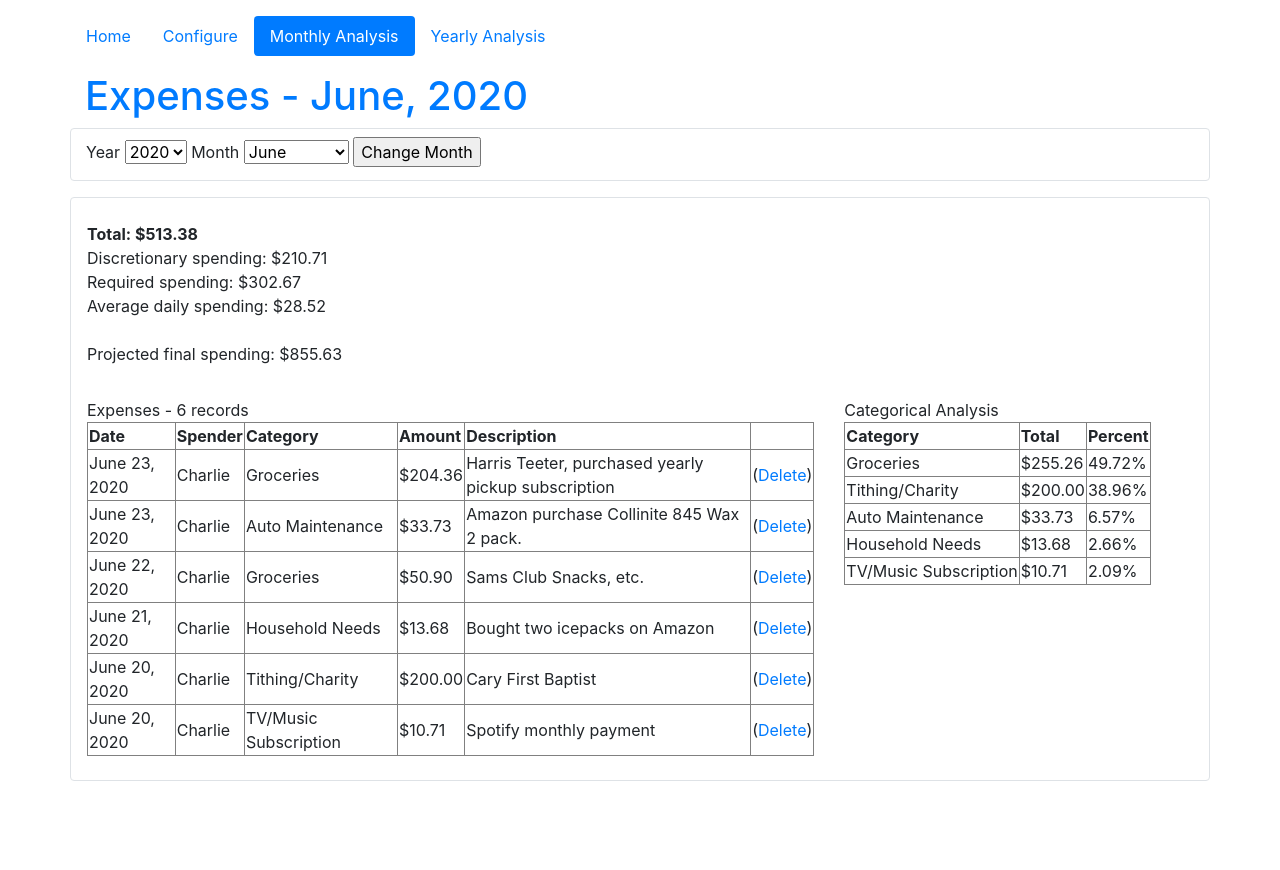
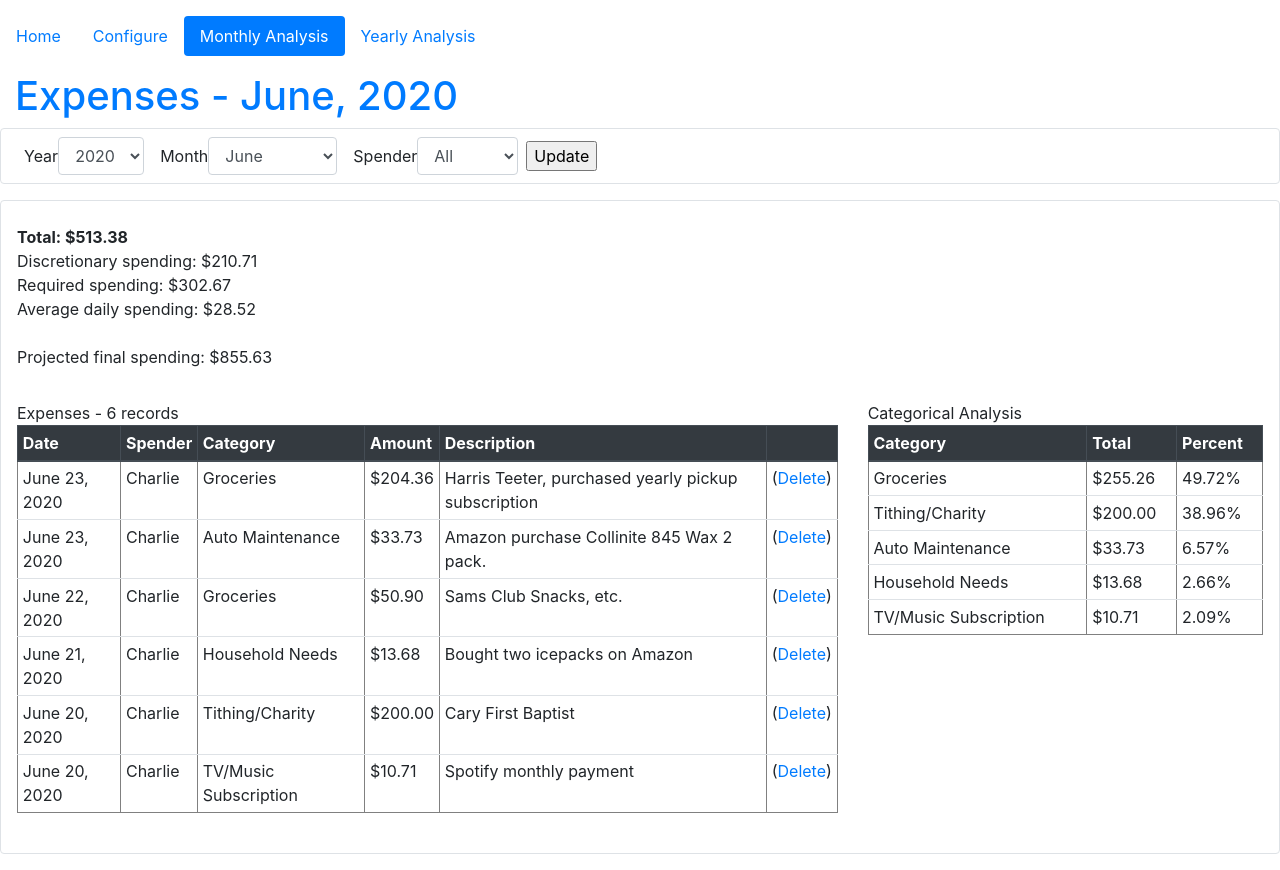
Before and after one commit to charliecoderdad/spending-tracker, a Flask app: page /monthlyAnalysis/ in a window 1280 px wide. Before the commit the page ends 781 px from the top, so only its background shows below. Run offline with Flask 2, Linux system fonts and the light colour scheme; data comes from the database, SQL or seed files in the repository; both versions use the stored data as it was after the commit; some libraries are stand-ins or nearby versions.

Commit message:
Styling improvements

```diff
--- a/tracker_app/categoryTable.py
+++ b/tracker_app/categoryTable.py
@@ -1,5 +1,6 @@
 from flask import Markup, url_for
 from tracker_app.models import Expense, Metadata
+from tracker_app import helpers
 import datetime
 from sqlalchemy import and_, func, extract
 import calendar, datetime
@@ -45,11 +46,7 @@ class CategoryTable():
 		if (self.month == -1):
 			table += f" for {self.year}"
 
-		table += "<table border=1>"
-		table += "<thead><tr>"
-		for item in tableHeaders:
-			table += "<th>" + item + "</th>"
-		table += "</tr></thead>"
+		table += helpers.getTableHeadTags(tableHeaders)
 		for cat in catDict:
 			table += "<tr>"
 			table += "<td>" + str(cat) + "</td>"
--- a/tracker_app/forms.py
+++ b/tracker_app/forms.py
@@ -21,7 +21,8 @@ class ExpenseConfigureForm(FlaskForm):
 
 	year = SelectField('Year', choices=[], validate_choice=False)
 	month = SelectField('Month', choices=monthChoices, validate_choice=False, default=datetime.datetime.today().month)
-	submit = SubmitField('Change Month')
+	spender = SelectField('Spender', choices=["All"], validate_choice=False, default="All")
+	submit = SubmitField('Update')
 
 class NewExpenseForm(FlaskForm):
 	# Get list of categories for category pull down
--- /dev/null
+++ b/tracker_app/helpers.py
@@ -0,0 +1,7 @@
+def getTableHeadTags(headersList):
+	tableHead = "<table border=1 class='table table-sm table-hover'>"
+	tableHead += "<thead class='thead-dark'><tr>"
+	for item in headersList:
+		tableHead += "<th scope='col'>" + item + "</th>"
+	tableHead += "</tr></thead>"
+	return tableHead;
--- a/tracker_app/monthInfo.py
+++ b/tracker_app/monthInfo.py
@@ -1,9 +1,9 @@
 from flask import Markup, url_for
 from tracker_app.models import Expense
-import datetime
 from sqlalchemy import and_
 import calendar, datetime
 from collections import OrderedDict
+from tracker_app import helpers
 
 class MonthInfo():
 	def __init__(self, year, month):
@@ -46,13 +46,9 @@ class MonthInfo():
 
 	def getExpenseTable(self):
 		expenses = self.expenses
-		tableHeaders = ['Date', 'Spender', 'Category', 'Amount', 'Description']
+		tableHeaders = ['Date', 'Spender', 'Category', 'Amount', 'Description', '']
 		table = "Expenses - " + str(expenses.count()) + " records"
-		table += "<table border=1>"
-		table += "<thead><tr>"
-		for item in tableHeaders:
-			table += "<th>" + item + "</th>"
-		table += "</tr></thead>"
+		table += helpers.getTableHeadTags(tableHeaders)
 		for expense in expenses:
 			formattedDate = expense.date.strftime("%B %d, %Y")
 			table += "<tr>"
--- a/tracker_app/routes.py
+++ b/tracker_app/routes.py
@@ -5,8 +5,8 @@ from tracker_app.models import User, Category, Expense, Metadata
 from sqlalchemy import and_
 import datetime, calendar
 
-@app.route("/analysis/", methods=["GET", "POST"])
-@app.route("/analysis/<year>", methods=["GET", "POST"])
+@app.route("/yearlyAnalysis/", methods=["GET", "POST"])
+@app.route("/yearlyAnalysis/<year>", methods=["GET", "POST"])
 def yearlyAnalysis(year='none'):
 	if (year == "none"):
 		year = datetime.datetime.today().year
@@ -46,6 +46,10 @@ def monthlyAnalysis(year='none', month='none'):
 
 	expenseConfigForm = forms.ExpenseConfigureForm()
 	expenseConfigForm.year.choices = [r.year for r in Metadata.query.with_entities(Metadata.year).distinct().order_by(Metadata.year.desc()).all()]
+	spenderChoices = [u.username for u in db.session.query(User.username).all()]
+	spenderChoices.append("All")
+
+	expenseConfigForm.spender.choices = spenderChoices
 	if expenseConfigForm.validate_on_submit():
 		return redirect(url_for('monthlyAnalysis', year=expenseConfigForm.year.data, month=expenseConfigForm.month.data))
 
--- /dev/null
+++ b/tracker_app/static/styles.css
@@ -0,0 +1,5 @@
+@media (min-width: 1200px) {
+    .container{
+        max-width: 1350px;
+    }
+}
--- a/tracker_app/templates/layout.html
+++ b/tracker_app/templates/layout.html
@@ -3,12 +3,12 @@
 
 <head>
 <link rel="stylesheet" href="https://stackpath.bootstrapcdn.com/bootstrap/4.5.0/css/bootstrap.min.css" integrity="sha384-9aIt2nRpC12Uk9gS9baDl411NQApFmC26EwAOH8WgZl5MYYxFfc+NcPb1dKGj7Sk" crossorigin="anonymous">
+<link rel="stylesheet" href="{{ url_for('static', filename='styles.css') }}">
 <title>Spending Tracker</title>
 </head>
 
 <body>
 	<div class="container">
-
 		<!-- Build out site nav -->
 		<div class="row my-3" id="sitenav">
 			<nav class="nav nav-pills nav-fill">
--- a/tracker_app/templates/monthlyData.html
+++ b/tracker_app/templates/monthlyData.html
@@ -6,11 +6,20 @@
 
 <div class="row border rounded py-2" id="expense-config-form">
 	<div class="col-lg">
-		<form method="POST" action={{ url_for('monthlyAnalysis') }}>
-			{{ expenseConfigForm.csrf_token }}
-			{{ expenseConfigForm.year.label }} {{ expenseConfigForm.year }}
-			{{ expenseConfigForm.month.label }} {{ expenseConfigForm.month }}
-			{{ expenseConfigForm.submit }}
+		<form method="POST" action={{ url_for('monthlyAnalysis') }} class="form-inline">
+			<div class="form-group">
+				{{ expenseConfigForm.csrf_token }}
+				<div class="form-group px-2">
+					{{ expenseConfigForm.year.label}} {{ expenseConfigForm.year(class_="form-control") }}
+				</div>
+				<div class="form-group px-2">
+					{{ expenseConfigForm.month.label }} {{ expenseConfigForm.month(class_="form-control") }}
+				</div>
+				<div class="form-group px-2">
+					{{ expenseConfigForm.spender.label }} {{ expenseConfigForm.spender(class_="form-control") }}
+				</div>
+				{{ expenseConfigForm.submit }}
+			</div>
 		</form>
 	</div>
 </div>
```
Also changed, not shown: tracker_app/yearInfo.py (+5 -7 lines), tracker_app/TEST-spending.db.
